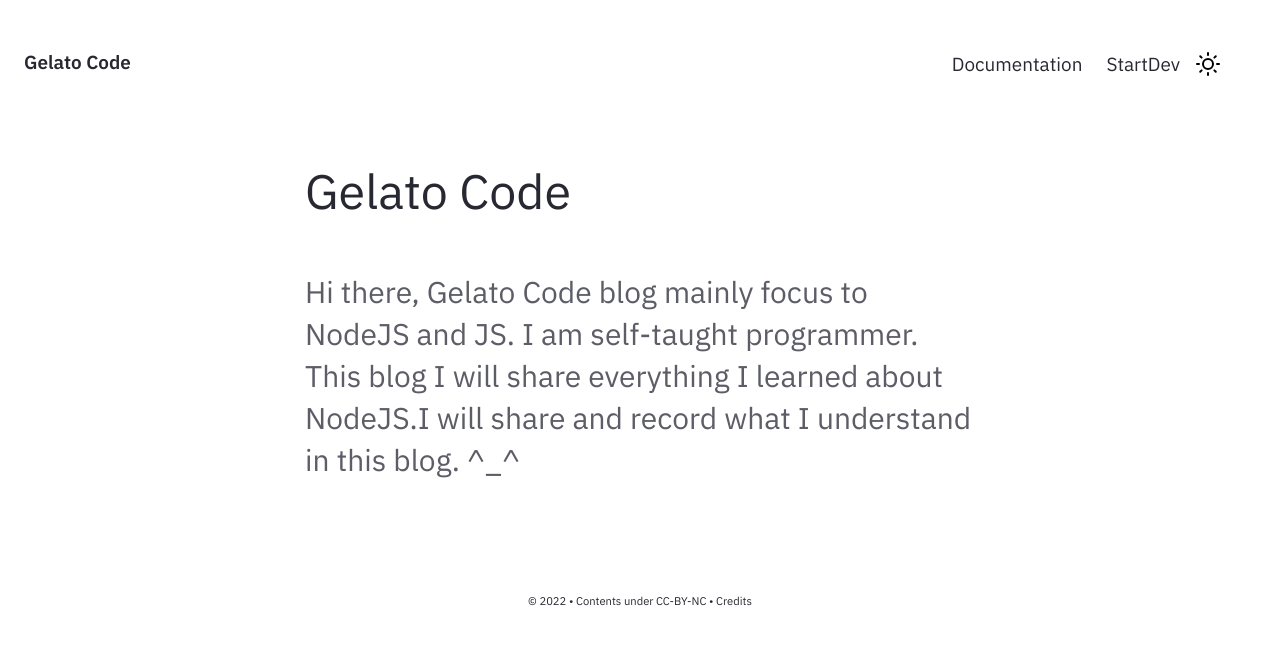
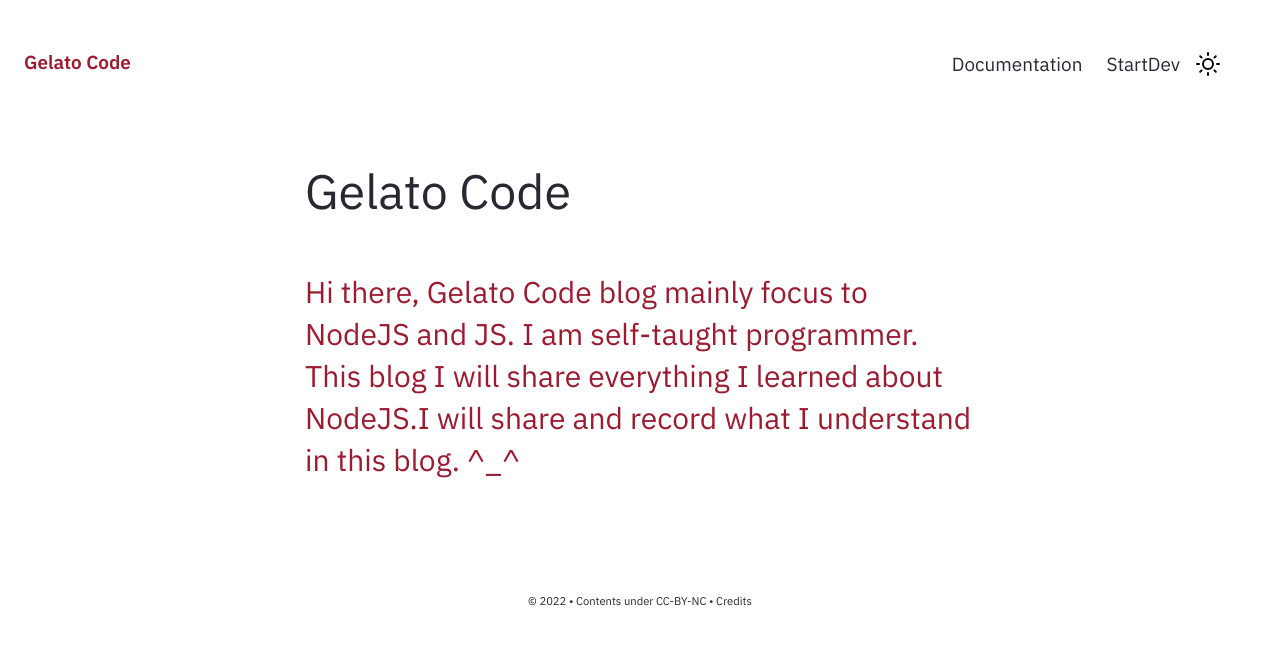
Before and after one commit to gelatoCode/gelatoCode.github.io, a Jekyll site: the page built from pages/index.md, in a window 1280 px wide. Shown: the top 645 px of the page. Built offline with Jekyll 4.4.1, drawn with Linux system fonts in a browser that asks for light colours.

Commit message:
gelato-code

```diff
--- a/assets/css/style.css
+++ b/assets/css/style.css
@@ -21,7 +21,7 @@ html[data-theme="dark"] {
     --color-bg-sub: #18181C;
     --color-text-main: #FAFAFC;
     --color-text-sub: #FFFEFF;
-    --color-text-link: #6D9EFF;
+    --color-text-link: #9B1B30;
     --color-border-dark: #E6E6E6;
     --color-border: #696969;
     --color-border-light: #353535;
@@ -35,7 +35,7 @@ html[data-theme="dark"] {
         --color-bg-sub: #18181C;
         --color-text-main: #FAFAFC;
         --color-text-sub: #FFFEFF;
-        --color-text-link: #6D9EFF;
+        --color-text-link: #9B1B30;
         --color-border-dark: #E6E6E6;
         --color-border: #696969;
         --color-border-light: #353535;
@@ -92,6 +92,7 @@ h2 {
     line-height: var(--text-leading-normal);
     font-weight: var(--text-weight-bold);
     padding: var(--padding-normal) 0;
+    color: #9B1B30;
 }
 
 h3 {
@@ -99,6 +100,7 @@ h3 {
     line-height: var(--text-leading-normal);
     font-weight: var(--text-weight-normal);
     padding: var(--padding-normal) 0;
+    color: #9B1B30;
 }
 
 h4 {
@@ -106,6 +108,7 @@ h4 {
     line-height: var(--text-leading-wide);
     font-weight: var(--text-weight-bold);
     padding: var(--padding-thin) 0;
+    color: #9B1B30;
 }
 
 h5 {
@@ -113,6 +116,7 @@ h5 {
     line-height: var(--text-leading-wide);
     font-weight: var(--text-weight-normal);
     padding: var(--padding-thin) 0;
+    color: #9B1B30;
 }
 
 h6 {
@@ -120,6 +124,7 @@ h6 {
     line-height: var(--text-leading-normal);
     font-weight: var(--text-weight-bold);
     padding: var(--padding-thin) 0;
+    color: #9B1B30;
 }
 
 p {
```
